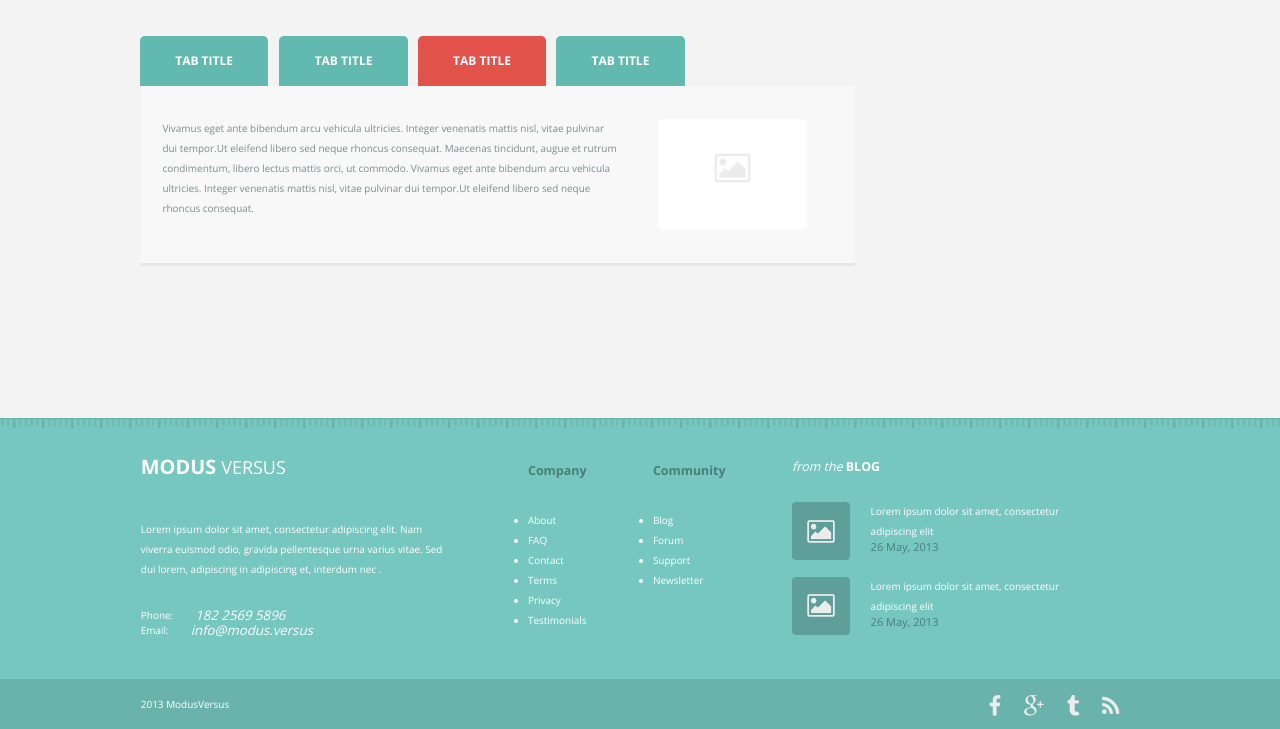
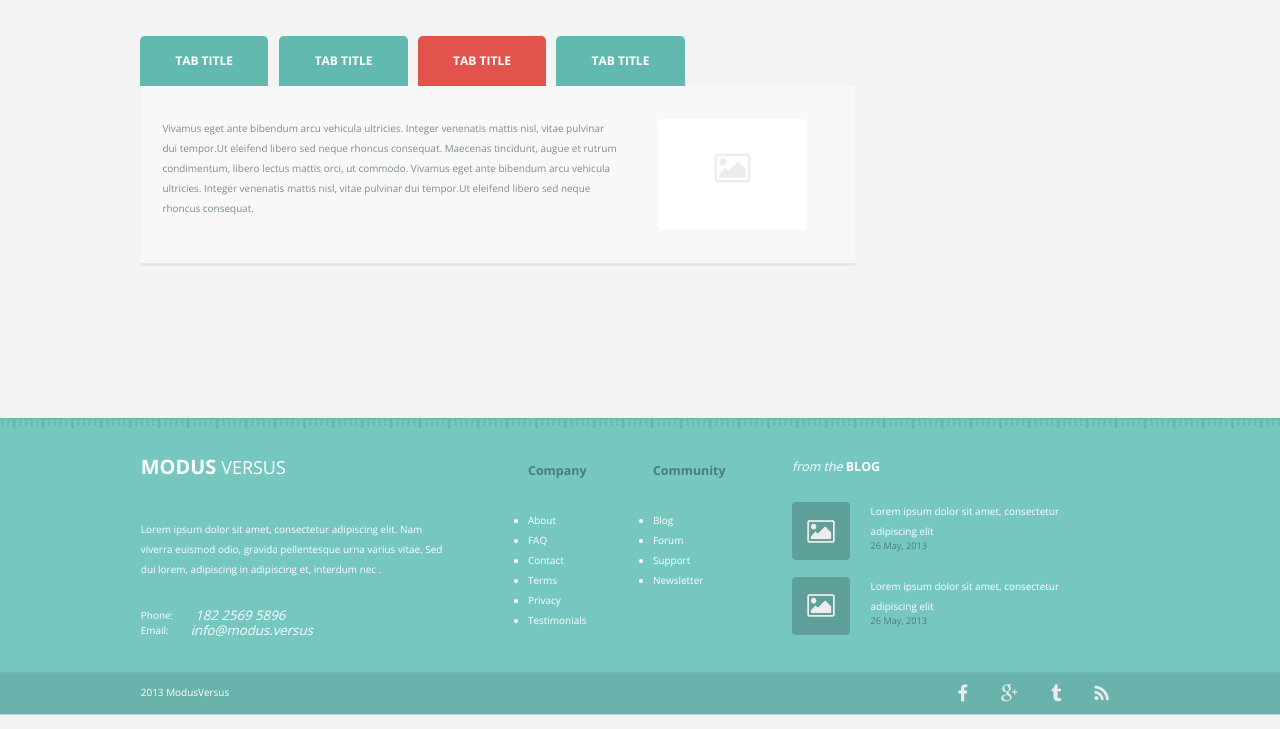
Before and after one commit to julsmorozova/blog-page, a plain HTML site: page index.html in a window 1280 px wide. Shown: the part 1335-2064 px from the top of the page. Drawn offline with nearby package versions, Linux system fonts and the light colour scheme.

Commit message:
slight changes to font sizing in footer

```diff
--- a/css/footer.css
+++ b/css/footer.css
@@ -7,9 +7,9 @@
 	padding: 4.1em 0;
 }
 
-.blog-footer:before {
+/*.blog-footer:before {
 	margin: 10%;
-}
+}*/
 
 .blog-footer .blog-cell-3 {
 	margin-right: 7.3em;
@@ -99,9 +99,9 @@
 
 .footer-blog-date {
 	color: #497e79;
-	font-size: 11px;
+	font-size: 0.92em;
 	text-align: left;
-    line-height: 10px;
+    line-height: 0.83em;
 }
 
 .blog-footer .blog-container.blog-row:after, .blog-footer .blog-container.blog-row:before {
@@ -109,12 +109,12 @@
 }
 
 .footer-bottom {
-	height: 50px;
+	height: 4.2em;
 	background-color: #6ab3ac;
 	position: absolute;
     width: 100%;
     transform: translate(0, 80%);
-    line-height: 50px;
+    line-height: 4.2em;
 }
 
 .footer-bottom .blog-container.blog-row:after, .footer-bottom .blog-container.blog-row:before {
@@ -122,7 +122,7 @@
 }
 
 .footer-bottom .fa {
-	font-size: 22px;
-	margin-right: 20px;
+	font-size: 1.83em;
+	margin-right: 1.67em;
 	vertical-align: middle;
 }
```
